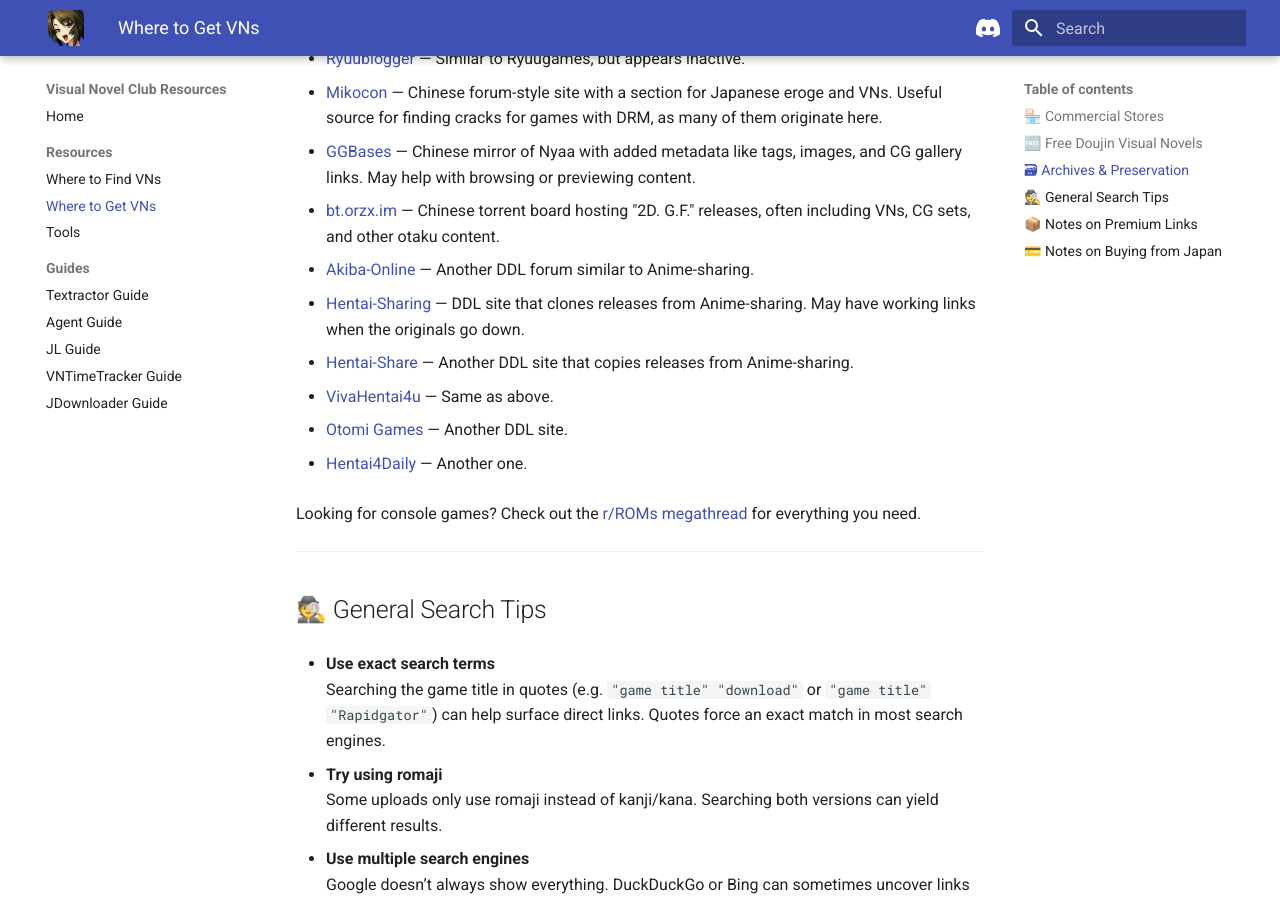
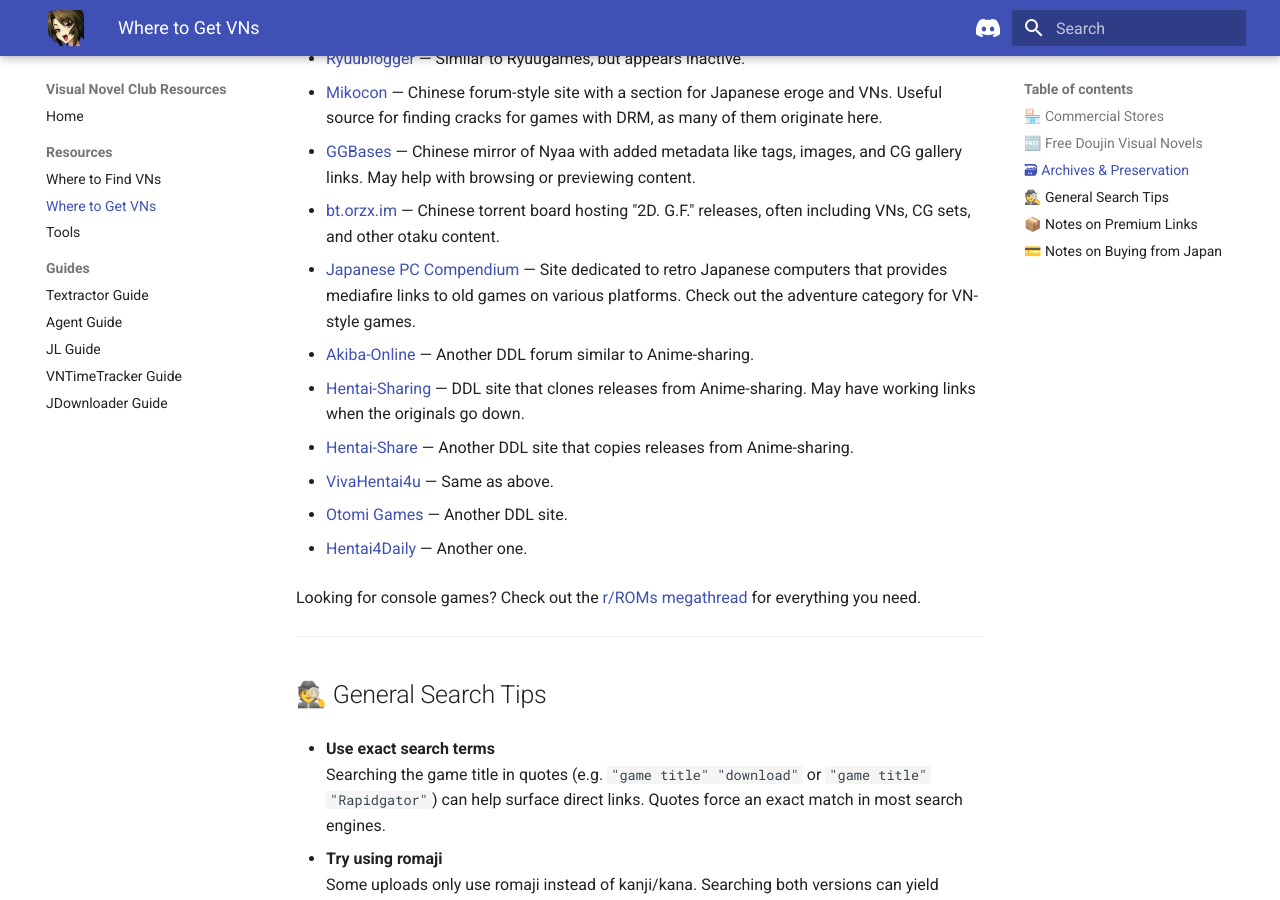
Before and after one commit to drinosaret/vn-club-resources, an MkDocs documentation site: the page built from docs/sources.md, in a window 1280 px wide and 900 px high, scrolled down 2052 px. Built offline with MkDocs 1.6.1 and Material for MkDocs 9.7.7, drawn with Linux system fonts in a browser that asks for light colours.

Commit message:
Added Japanese PC Compendium to sources list

```diff
--- a/docs/sources.md
+++ b/docs/sources.md
@@ -74,6 +74,8 @@
 
 - [bt.orzx.im](https://bt.orzx.im/list.php?BoardID=5) — Chinese torrent board hosting "2D. G.F." releases, often including VNs, CG sets, and other otaku content.
 
+- [Japanese PC Compendium](https://japanesepccompendium.blogspot.com) — Site dedicated to retro Japanese computers that provides mediafire links to old games on various platforms. Check out the adventure category for VN-style games.
+
 - [Akiba-Online](https://www.akiba-online.com/forums/hentai-game-downloads.41/) — Another DDL forum similar to Anime-sharing.
 
 - [Hentai-Sharing](https://hentai-sharing.net/) — DDL site that clones releases from Anime-sharing. May have working links when the originals go down.
```
